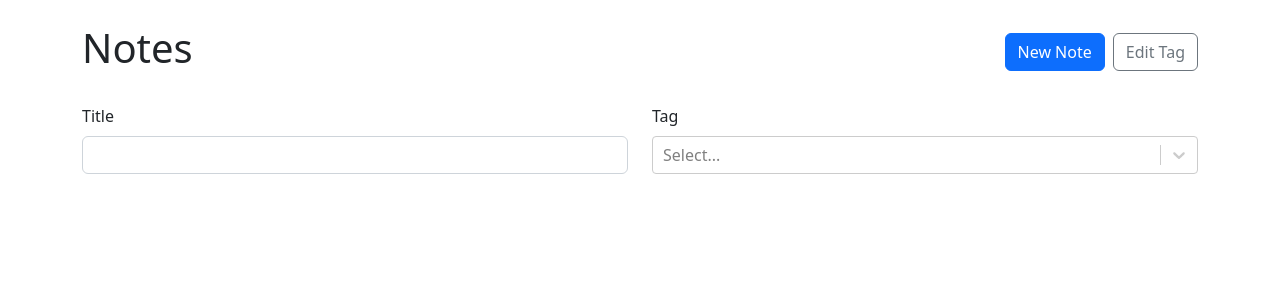
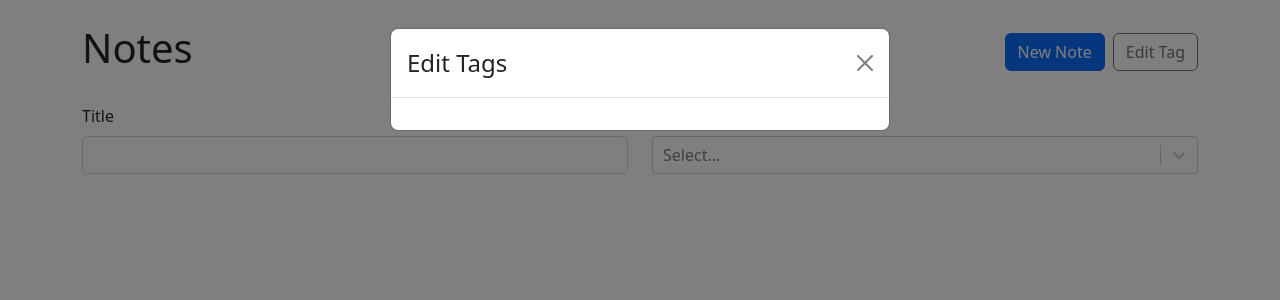
Before and after one commit to sswanyuu/Notes-Taking-App, a React (Vite) app: page / in a window 1280 px wide. Both pictures are taken after a click on the button "Edit Tag". Shown: the top 300 px of the page. Built offline with nearby package versions, Linux system fonts and the light colour scheme.

Commit message:
feat: set up edit tag modal

```diff
--- a/src/components/NoteList.tsx
+++ b/src/components/NoteList.tsx
@@ -1,4 +1,4 @@
-import { Row, Col, Stack, Button, Form } from "react-bootstrap";
+import { Row, Col, Stack, Button, Form, Modal } from "react-bootstrap";
 import { Link } from "react-router-dom";
 import ReactSelect from "react-select";
 import { useState, useMemo } from "react";
@@ -9,9 +9,15 @@
   availableTags: Tag[];
   notes: simplifiedNotes[];
 };
+type EditTagsModalProps = {
+  availableTags: Tag[];
+  show: boolean;
+  handleClose: () => void;
+};
 export function NoteList({ availableTags, notes }: NoteListProps) {
   const [selectedTags, setSelectedTags] = useState<Tag[]>([]);
   const [title, setTitle] = useState<string>("");
+  const [showEditTagsModal, setShowEditTagsModal] = useState<boolean>(false);
   const filteredNotes = useMemo(() => {
     return notes.filter((note) => {
       return (
@@ -38,7 +44,12 @@
             <Link to="/new">
               <Button variant="primary">New Note</Button>
             </Link>
-            <Button variant="outline-secondary">Edit Tag</Button>
+            <Button
+              onClick={() => setShowEditTagsModal(true)}
+              variant="outline-secondary"
+            >
+              Edit Tag
+            </Button>
           </Stack>
         </Col>
       </Row>
@@ -76,6 +87,7 @@
             </Form.Group>
           </Col>
         </Row>
+      </Form>
       <Row xs={1} sm={2} md={3} lg={4}>
         {filteredNotes.map((note) => {
           return (
@@ -85,7 +97,42 @@
           );
         })}
       </Row>
-      </Form>
+      <EditTagsModal
+        show={showEditTagsModal}
+        handleClose={() => setShowEditTagsModal(false)}
+        availableTags={availableTags}
+      />
     </>
   );
 }
+function EditTagsModal({
+  availableTags,
+  show,
+  handleClose,
+}: EditTagsModalProps) {
+  return (
+    <Modal show={show} onHide={handleClose}>
+      <Modal.Header closeButton>
+        <Modal.Title>Edit Tags</Modal.Title>
+      </Modal.Header>
+      <Modal.Body>
+        <Form>
+          <Stack gap={2}>
+            {availableTags.map((tag) => {
+              return (
+                <Row key={tag.id}>
+                  <Col>
+                    <Form.Control type="text" value={tag.label} />
+                  </Col>
+                  <Col xs="auto">
+                    <Button variant="outline-danger">&times;</Button>
+                  </Col>
+                </Row>
+              );
+            })}
+          </Stack>
+        </Form>
+      </Modal.Body>
+    </Modal>
+  );
+}
```
Lines whose indentation alone changed are shown as unchanged.
